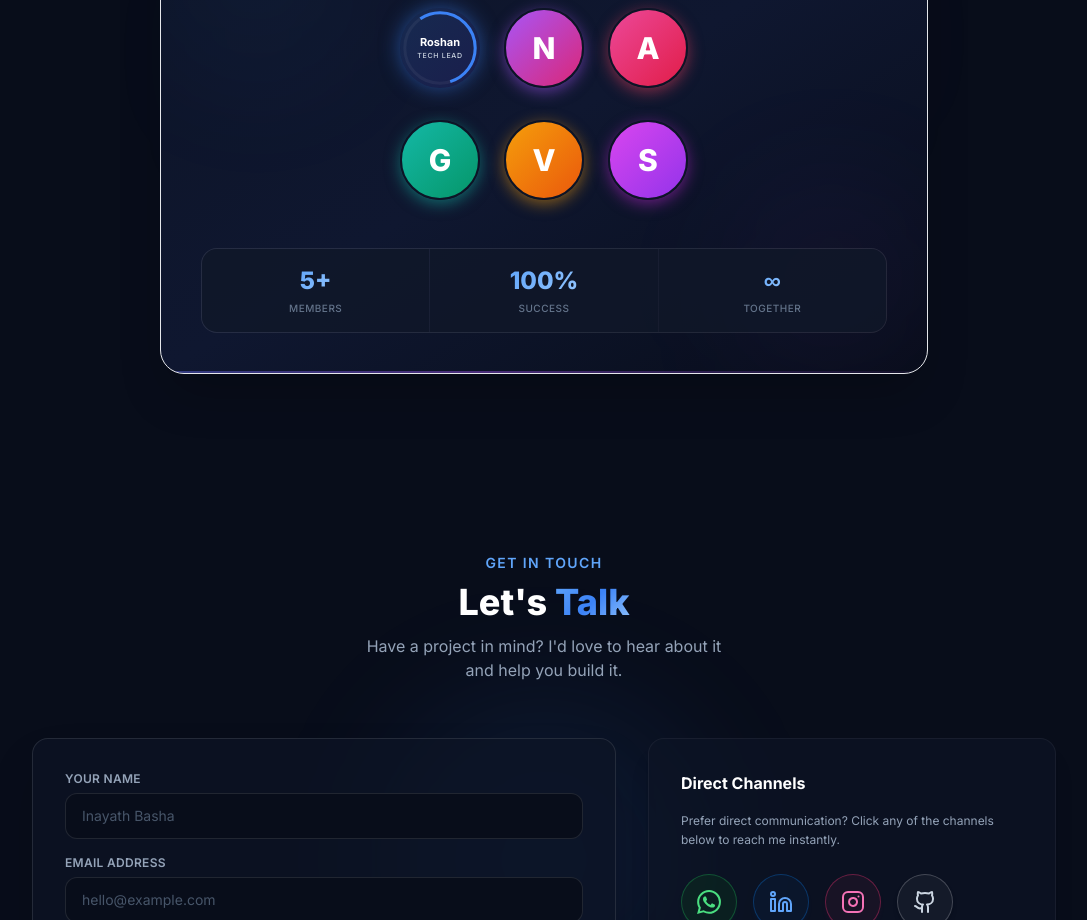
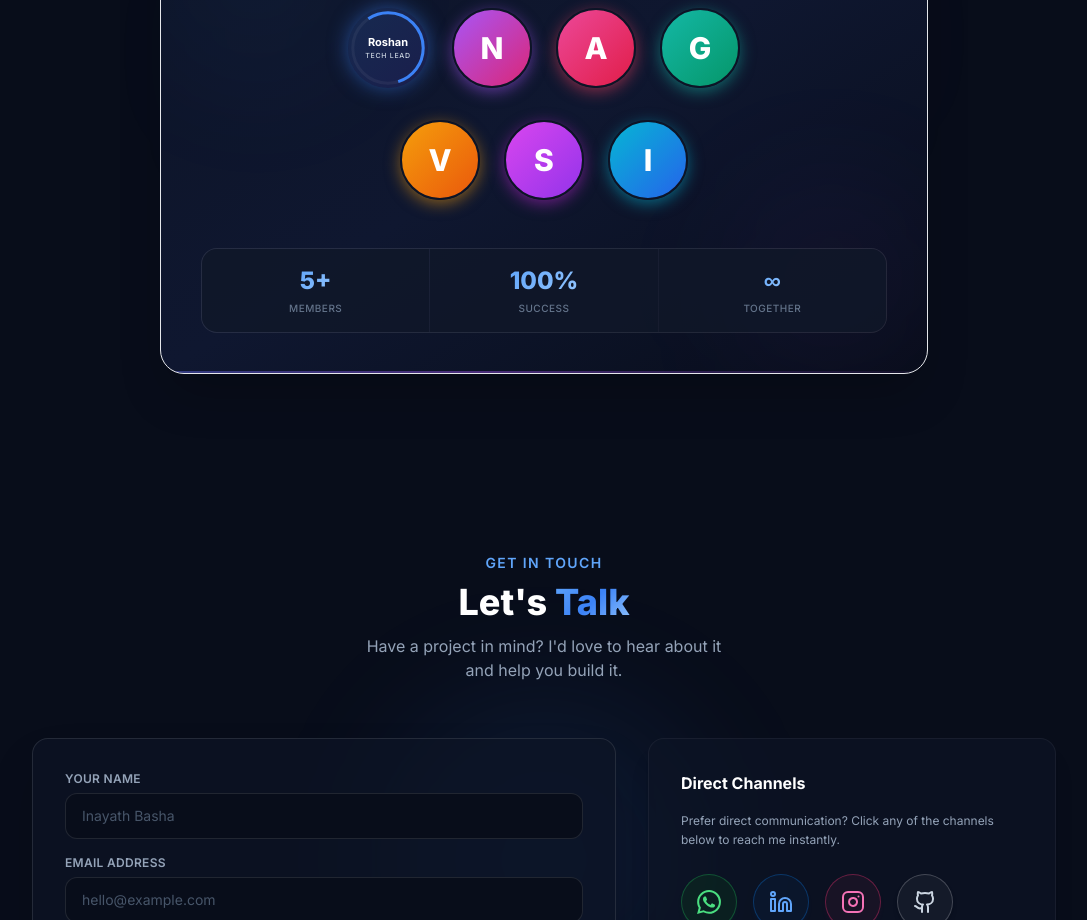
Before and after one commit to inayathbasha434-eng/inayath-portfolio, a React (Vite) app: page / in a window 1280 px wide. Shown: the part 5500-6420 px from the top of the page, without its empty margins (96-1183 px from the left). Built offline with nearby package versions, Linux system fonts and the light colour scheme; no server answers.

Commit message:
feat(team): add Issac as Developer and update to 4x3 grid layout

```diff
--- a/src/components/Team.jsx
+++ b/src/components/Team.jsx
@@ -54,6 +54,15 @@ const TEAM = [
     color: 'from-fuchsia-500 to-purple-600',
     shadowColor: 'rgba(192,38,211,0.5)',
     bg: 'bg-gradient-to-br from-fuchsia-500 to-purple-600',
+  },
+  {
+    name: 'Issac',
+    role: 'Developer',
+    initials: 'I',
+    emoji: '💻',
+    color: 'from-cyan-500 to-blue-600',
+    shadowColor: 'rgba(6,182,212,0.5)',
+    bg: 'bg-gradient-to-br from-cyan-500 to-blue-600',
   },
 ]
 
@@ -139,9 +148,9 @@ export default function Team() {
 
               {/* 3D Flip Avatars Grid */}
               <div className="flex flex-col items-center gap-6 sm:gap-8 mb-12 mt-6">
-                {/* Top Row (3 members) */}
+                {/* Top Row (4 members) */}
                 <div className="flex justify-center gap-3 sm:gap-6">
-                  {TEAM.slice(0, 3).map((member) => (
+                  {TEAM.slice(0, 4).map((member) => (
                     <FlipCoin
                       key={member.name}
                       member={member}
@@ -153,7 +162,7 @@ export default function Team() {
 
                 {/* Bottom Row (3 members) */}
                 <div className="flex justify-center gap-3 sm:gap-6">
-                  {TEAM.slice(3).map((member) => (
+                  {TEAM.slice(4).map((member) => (
                     <FlipCoin
                       key={member.name}
                       member={member}
@@ -208,6 +217,7 @@ function FlipCoin({ member, isActive, onClick }) {
   if (member.color.includes('teal')) glowColor = '#14b8a6'
   if (member.color.includes('amber')) glowColor = '#f59e0b'
   if (member.color.includes('fuchsia')) glowColor = '#d946ef'
+  if (member.color.includes('cyan')) glowColor = '#06b6d4'
 
   return (
     <div
```
